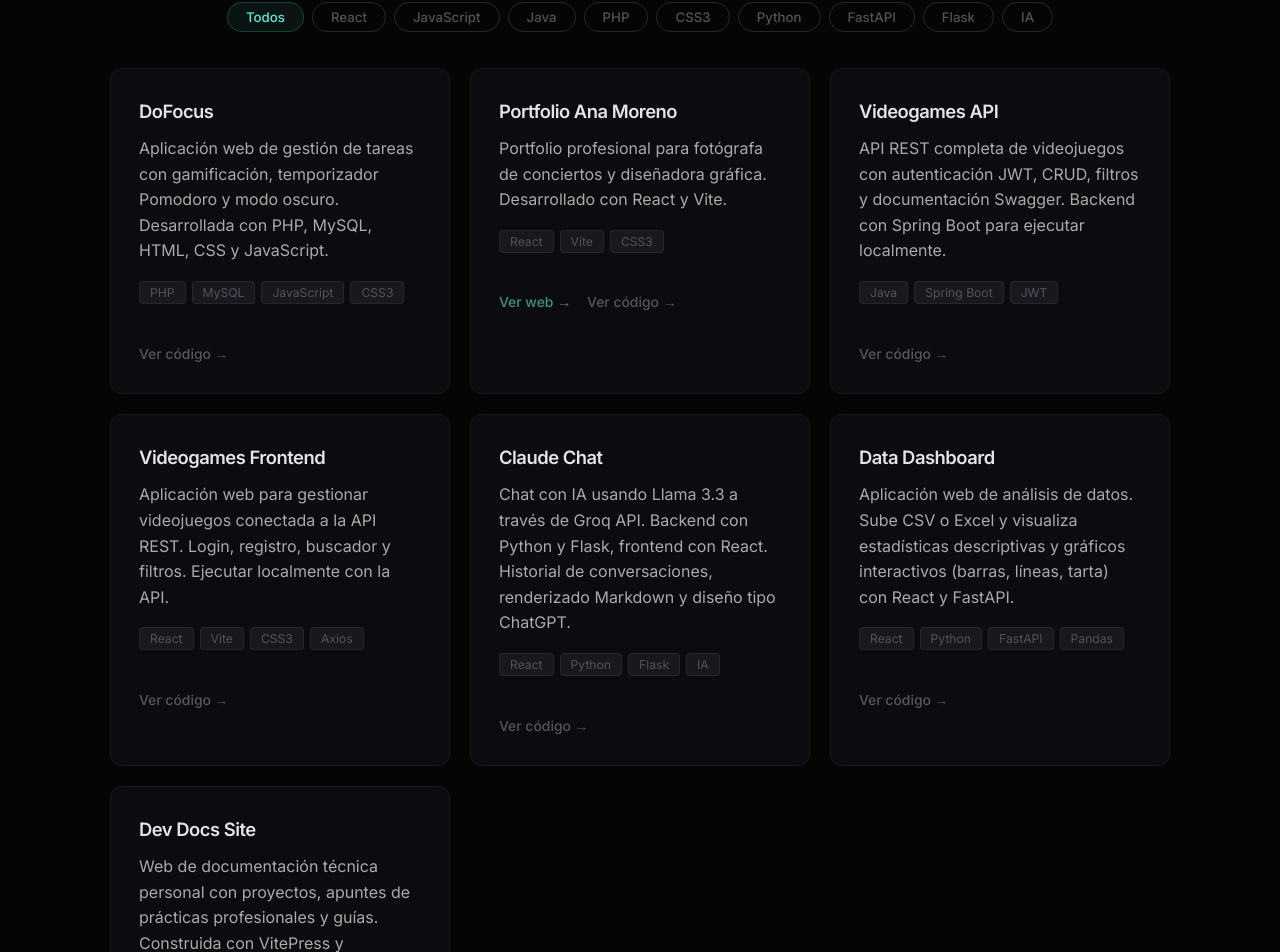
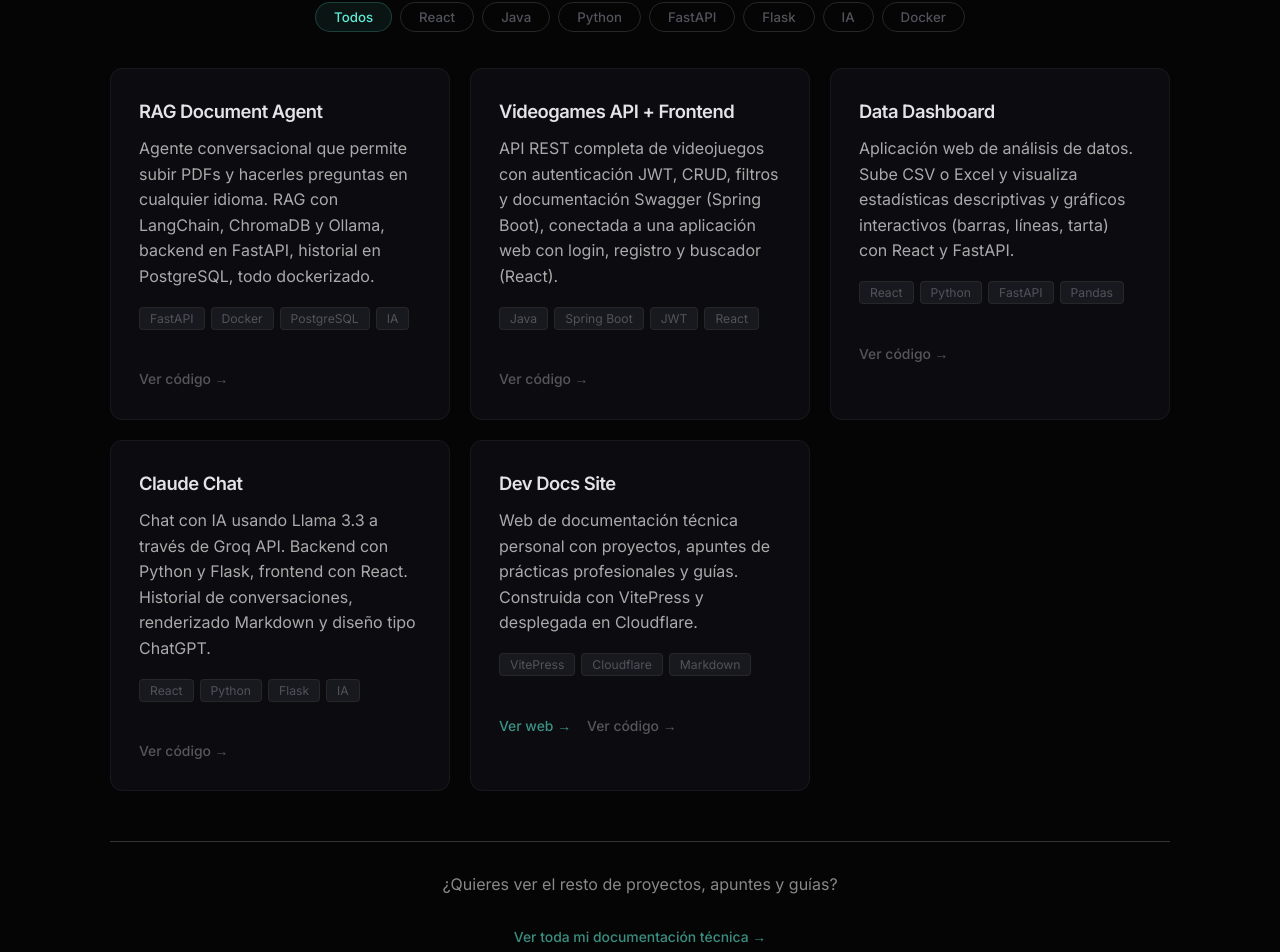
Before and after one commit to mmoreno-byte/mmorenodev, a React (Vite) app: page / in a window 1280 px wide. Shown: the part 4560-5512 px from the top of the page. Built offline with nearby package versions, Linux system fonts and the light colour scheme.

Commit message:
Update projects

```diff
--- a/src/components/Projects.css
+++ b/src/components/Projects.css
@@ -119,6 +119,18 @@
   color: #aaa;
 }
 
+.projects-more {
+  text-align: center;
+  margin-top: 50px;
+  padding-top: 30px;
+  border-top: 1px solid #333;
+}
+
+.projects-more p {
+  color: #888;
+  margin-bottom: 10px;
+}
+
 @media (max-width: 768px) {
   .projects-grid { grid-template-columns: 1fr; }
 }
--- a/src/components/Projects.jsx
+++ b/src/components/Projects.jsx
@@ -5,38 +5,30 @@ import './Projects.css';
 const allProjects = [
   {
     id: 1,
-    title: "DoFocus",
-    description: "Aplicación web de gestión de tareas con gamificación, temporizador Pomodoro y modo oscuro. Desarrollada con PHP, MySQL, HTML, CSS y JavaScript.",
-    tags: ["PHP", "MySQL", "JavaScript", "CSS3"],
+    title: "RAG Document Agent",
+    description: "Agente conversacional que permite subir PDFs y hacerles preguntas en cualquier idioma. RAG con LangChain, ChromaDB y Ollama, backend en FastAPI, historial en PostgreSQL, todo dockerizado.",
+    tags: ["FastAPI", "Docker", "PostgreSQL", "IA"],
     link: "#",
-    repo: "https://github.com/mmoreno-byte/dofocus"
+    repo: "https://github.com/mmoreno-byte/ai-portfolio-agent"
   },
   {
     id: 2,
-    title: "Portfolio Ana Moreno",
-    description: "Portfolio profesional para fotógrafa de conciertos y diseñadora gráfica. Desarrollado con React y Vite.",
-    tags: ["React", "Vite", "CSS3"],
-    link: "https://mmoreno-byte.github.io/ana-moreno-portfolio/",
-    repo: "https://github.com/mmoreno-byte/ana-moreno-portfolio"
-  },
-  {
-    id: 3,
-    title: "Videogames API",
-    description: "API REST completa de videojuegos con autenticación JWT, CRUD, filtros y documentación Swagger. Backend con Spring Boot para ejecutar localmente.",
-    tags: ["Java", "Spring Boot", "JWT"],
+    title: "Videogames API + Frontend",
+    description: "API REST completa de videojuegos con autenticación JWT, CRUD, filtros y documentación Swagger (Spring Boot), conectada a una aplicación web con login, registro y buscador (React).",
+    tags: ["Java", "Spring Boot", "JWT", "React"],
     link: "#",
     repo: "https://github.com/mmoreno-byte/videogames-api"
   },
   {
-    id: 4,
-    title: "Videogames Frontend",
-    description: "Aplicación web para gestionar videojuegos conectada a la API REST. Login, registro, buscador y filtros. Ejecutar localmente con la API.",
-    tags: ["React", "Vite", "CSS3", "Axios"],
+    id: 3,
+    title: "Data Dashboard",
+    description: "Aplicación web de análisis de datos. Sube CSV o Excel y visualiza estadísticas descriptivas y gráficos interactivos (barras, líneas, tarta) con React y FastAPI.",
+    tags: ["React", "Python", "FastAPI", "Pandas"],
     link: "#",
-    repo: "https://github.com/mmoreno-byte/videogames-frontend"
+    repo: "https://github.com/mmoreno-byte/data-dashboard"
   },
   {
-    id: 5,
+    id: 4,
     title: "Claude Chat",
     description: "Chat con IA usando Llama 3.3 a través de Groq API. Backend con Python y Flask, frontend con React. Historial de conversaciones, renderizado Markdown y diseño tipo ChatGPT.",
     tags: ["React", "Python", "Flask", "IA"],
@@ -44,15 +36,7 @@ const allProjects = [
     repo: "https://github.com/mmoreno-byte/claude-chat"
   },
   {
-    id: 6,
-    title: "Data Dashboard",
-    description: "Aplicación web de análisis de datos. Sube CSV o Excel y visualiza estadísticas descriptivas y gráficos interactivos (barras, líneas, tarta) con React y FastAPI.",
-    tags: ["React", "Python", "FastAPI", "Pandas"],
-    link: "#",
-    repo: "https://github.com/mmoreno-byte/data-dashboard"
-  },
-  {
-    id: 7,
+    id: 5,
     title: "Dev Docs Site",
     description: "Web de documentación técnica personal con proyectos, apuntes de prácticas profesionales y guías. Construida con VitePress y desplegada en Cloudflare.",
     tags: ["VitePress", "Cloudflare", "Markdown"],
@@ -61,7 +45,7 @@ const allProjects = [
   },
 ];
 
-const filters = ["Todos", "React", "JavaScript", "Java", "PHP", "CSS3", "Python", "FastAPI", "Flask", "IA"];
+const filters = ["Todos", "React", "Java", "Python", "FastAPI", "Flask", "IA", "Docker"];
 
 export default function Projects() {
   const [ref, visible] = useInView(0.1);
@@ -116,6 +100,13 @@ export default function Projects() {
           <p className="no-results">No hay proyectos con esa tecnología aún. ¡Pronto! 🚀</p>
         )}
       </div>
-    </section>
+
+      <div className="projects-more">
+        <p>¿Quieres ver el resto de proyectos, apuntes y guías?</p>
+        <a href="https://mmoreno-docs.mdmorenoinfor.workers.dev/" target="_blank" rel="noopener noreferrer" className="project-link">
+          Ver toda mi documentación técnica →
+        </a>
+      </div>
+</section>
   );
 }
```
